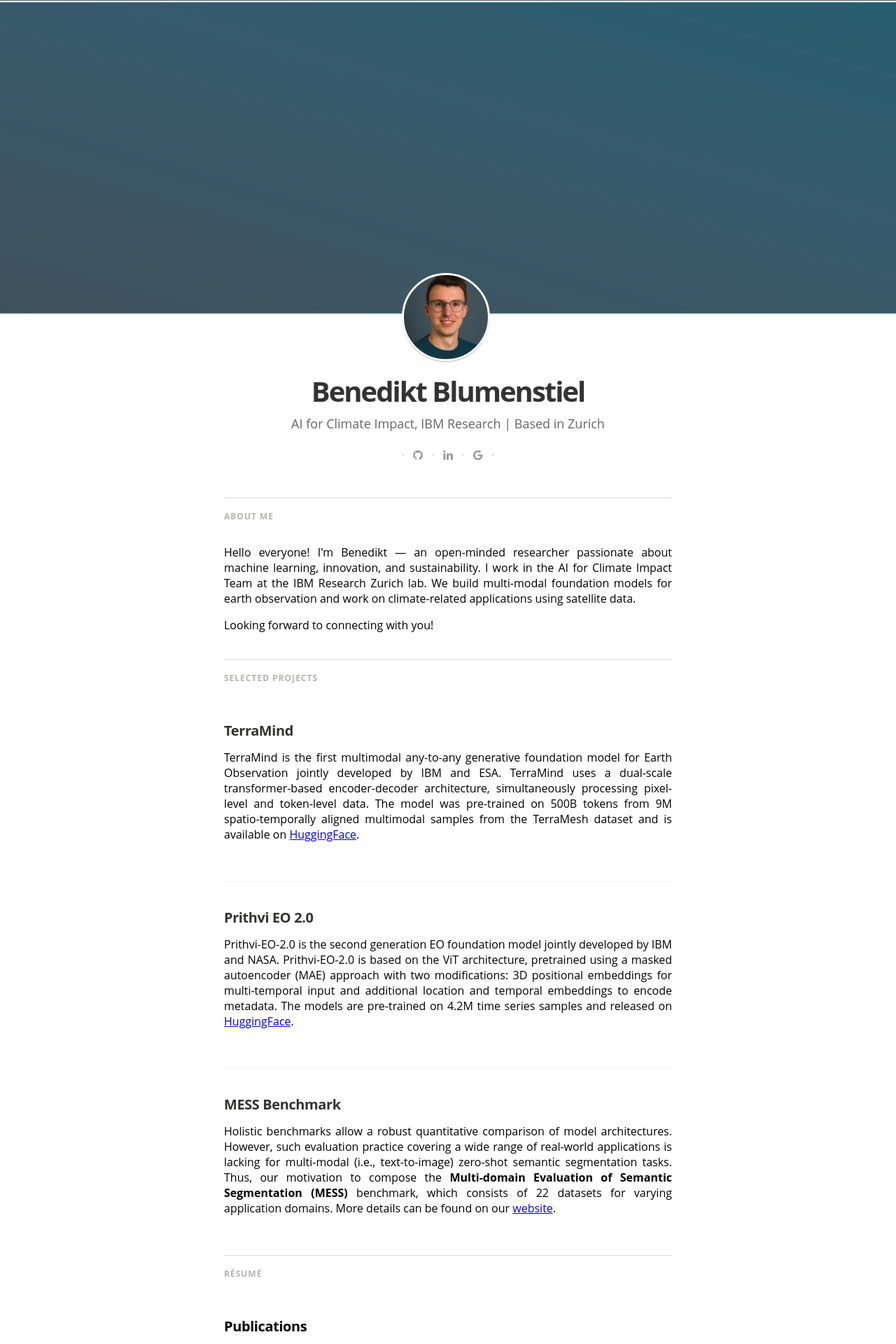
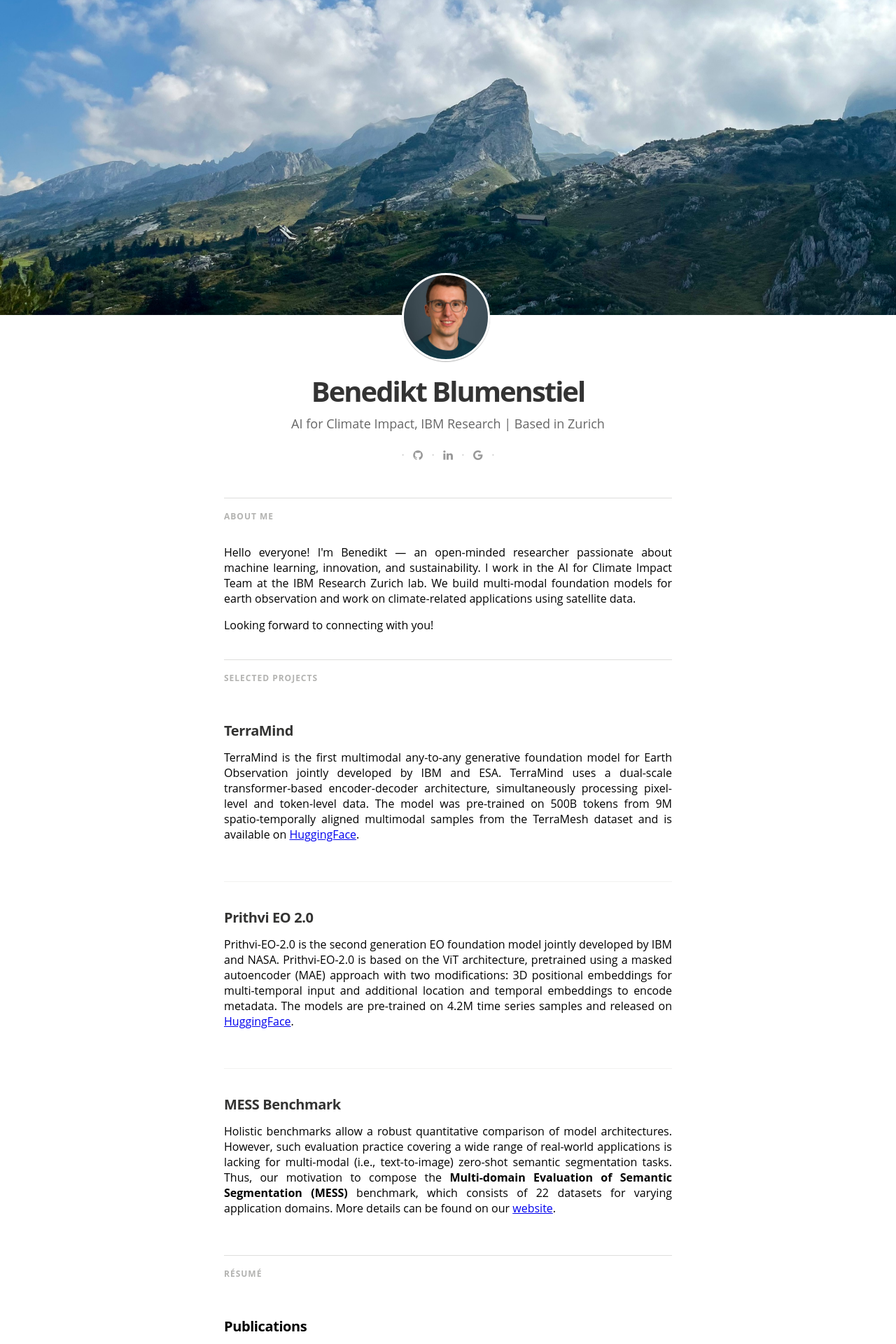
Before and after one commit to blumenstiel/blumenstiel.github.io, a Jekyll site: the page built from index.html, in a window 1280 px wide. Shown: the top 1920 px of the page at 70% size. Built offline with Jekyll 4.4.1, drawn with Linux system fonts in a browser that asks for light colours; nearby versions of some CDN libraries; some web fonts are replaced; the list of posts is cut into pages by our own code.

Commit message:
Updated website

```diff
--- a/_config.yml
+++ b/_config.yml
@@ -14,8 +14,8 @@ logo: "/assets/images/profile.jpg"
 float_logo: false # true, false (default)
 
 # blog cover
-#cover: "/assets/images/background_image.jpg"
-cover: "/assets/images/background_color.png"
+cover: "/assets/images/background_image.jpg"
+#cover: "/assets/images/background_color.png"
 
 name: 'Benedikt Blumenstiel'
 author: 'Benedikt Blumenstiel'
```
